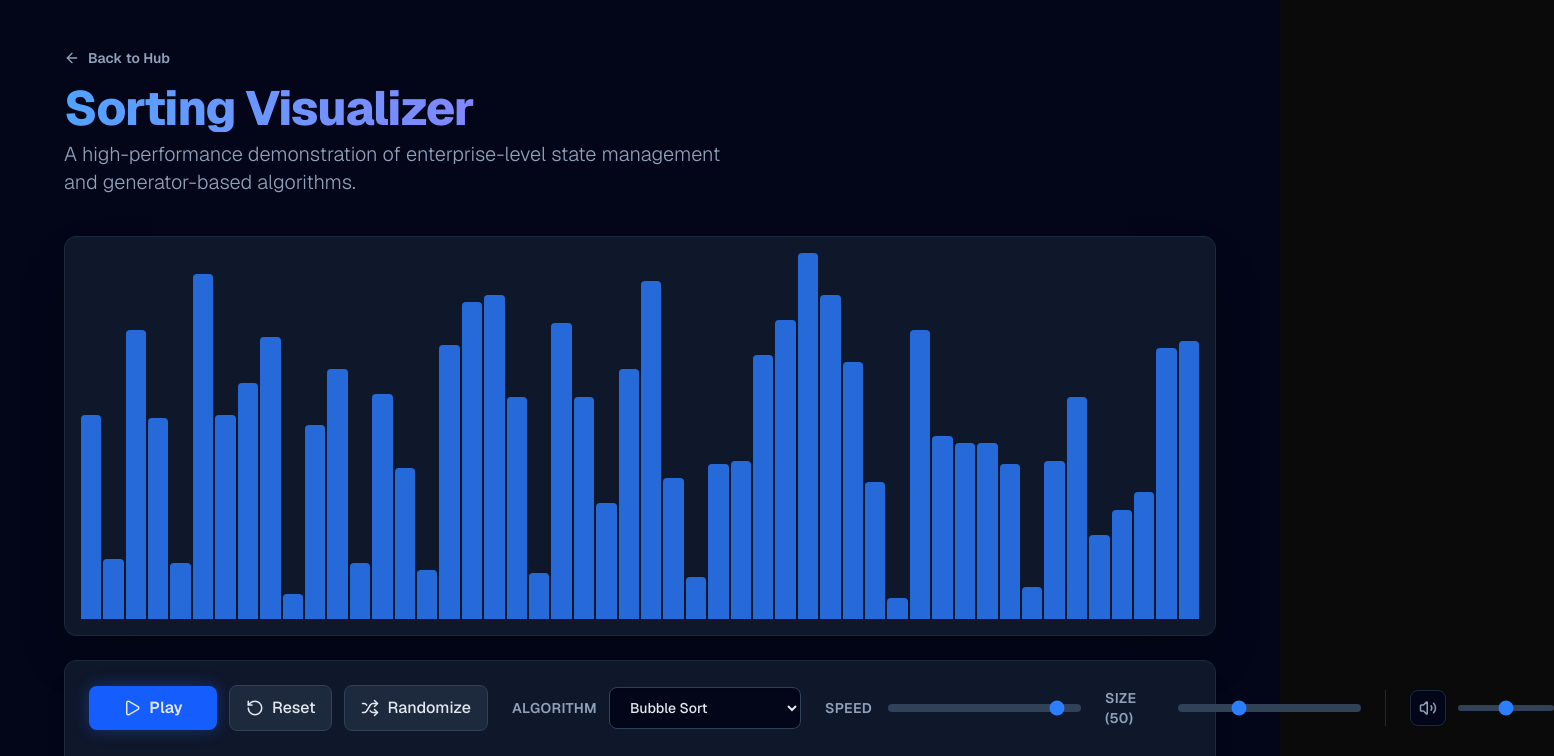
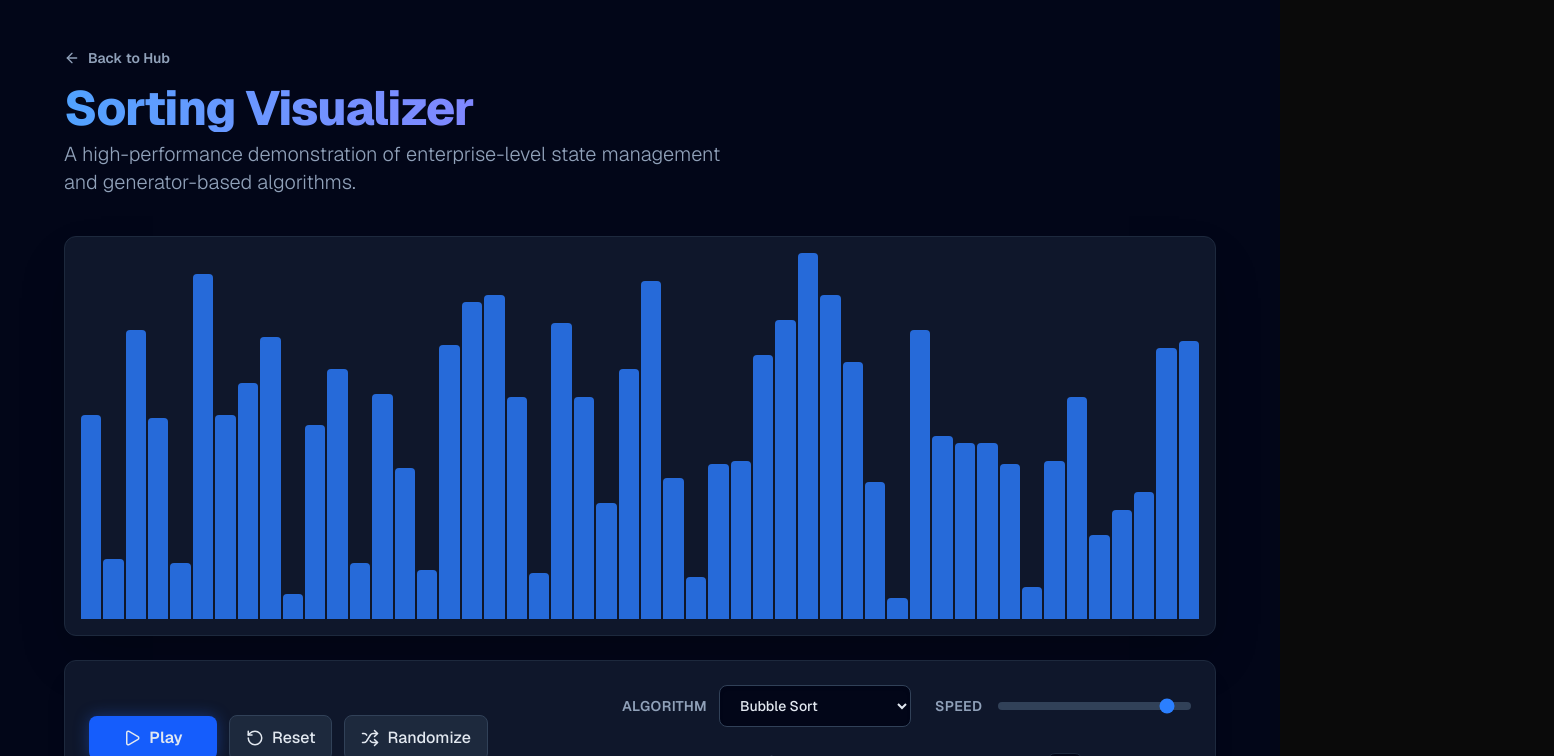
Before and after one commit to councs/engineeringhub, a Next.js app: page /projects/sorting in a window 1280 px wide. Shown: the top 756 px of the page, 1554 px wide, since content can reach past the window. Built offline with nearby package versions, Linux system fonts and the light colour scheme.

Commit message:
style: make sorting visualizer controls responsive and prevent overflow

```diff
--- a/components/sorting/ControlPanel.tsx
+++ b/components/sorting/ControlPanel.tsx
@@ -68,7 +68,7 @@ export default function ControlPanel() {
         </div>
 
         {/* Settings */}
-        <div className="flex flex-col sm:flex-row items-center gap-6 xl:ml-auto w-full xl:w-auto">
+        <div className="flex flex-col sm:flex-row flex-wrap items-center justify-center xl:justify-end gap-6 xl:ml-auto w-full xl:w-auto">
           {/* Algorithm Selector */}
           <div className="flex items-center gap-3 w-full sm:w-auto">
             <label className="text-sm font-semibold text-slate-400 tracking-wide uppercase">Algorithm</label>
@@ -114,7 +114,7 @@ export default function ControlPanel() {
           </div>
 
           {/* Audio Controls */}
-          <div className="flex items-center gap-3 w-full sm:w-auto xl:border-l xl:border-slate-800 xl:pl-6">
+          <div className="flex items-center gap-3 w-full sm:w-auto 2xl:border-l 2xl:border-slate-800 2xl:pl-6">
             <button
               onClick={toggleMute}
               className="text-slate-400 hover:text-slate-200 transition-colors p-2 bg-slate-950 rounded-lg border border-slate-800 flex items-center justify-center"
```
